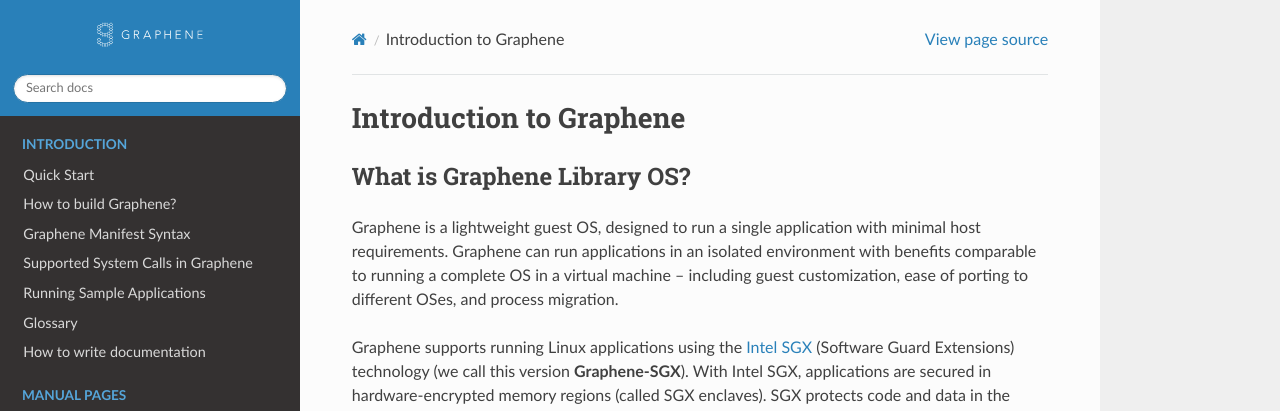
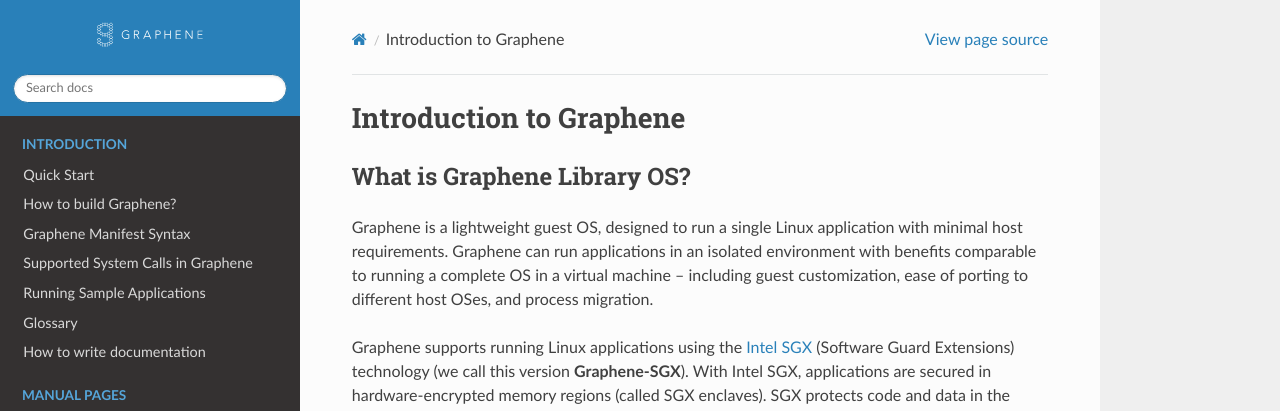
Before and after one commit to aeropittura/vaultrun, a Sphinx documentation site: the page built from Documentation/index.rst, in a window 1280 px wide and 900 px high. Shown: the top 411 px of the window. Built offline with Sphinx 7.4.7 and the Read the Docs theme 2.0.0, drawn with Linux system fonts in a browser that asks for light colours.

Commit message:
[Docs] Misc rewordings
Original-author: Michał Kowalczyk <mkow@invisiblethingslab.com>
Original-committer: Michał Kowalczyk <mkow@invisiblethingslab.com>
Original-commit: 2804ff68b807191661b67dce2839b56fdb00949b

```diff
--- a/Documentation/building.rst
+++ b/Documentation/building.rst
@@ -76,8 +76,8 @@ Prerequisites
       openssl genrsa -3 -out enclave-key.pem 3072
 
    You can either place the generated enclave key in the default path,
-   :file:`host/Linux-SGX/signer/enclave-key.pem`, or specify the key's location
-   through the environment variable ``SGX_SIGNER_KEY``.
+   :file:`Pal/src/host/Linux-SGX/signer/enclave-key.pem`, or specify the key's
+   location through the environment variable ``SGX_SIGNER_KEY``.
 
    After signing the application's manifest, users may ship the application and
    Graphene binaries, along with an SGX-specific manifest (``.manifest.sgx``
--- a/Documentation/index.rst
+++ b/Documentation/index.rst
@@ -5,11 +5,11 @@ Introduction to Graphene
 What is Graphene Library OS?
 ============================
 
-Graphene is a |~| lightweight guest OS, designed to run a |~| single application
-with minimal host requirements. Graphene can run applications in an isolated
-environment with benefits comparable to running a |~| complete OS in a |~|
-virtual machine -- including guest customization, ease of porting to different
-OSes, and process migration.
+Graphene is a |~| lightweight guest OS, designed to run a |~| single Linux
+application with minimal host requirements. Graphene can run applications in an
+isolated environment with benefits comparable to running a |~| complete OS in a
+|~| virtual machine -- including guest customization, ease of porting to
+different host OSes, and process migration.
 
 Graphene supports running Linux applications using the :term:`Intel SGX <SGX>`
 (Software Guard Extensions) technology (we call this version **Graphene-SGX**).
```
Also changed, not shown: .github/ISSUE_TEMPLATE.md, 1 other file.
